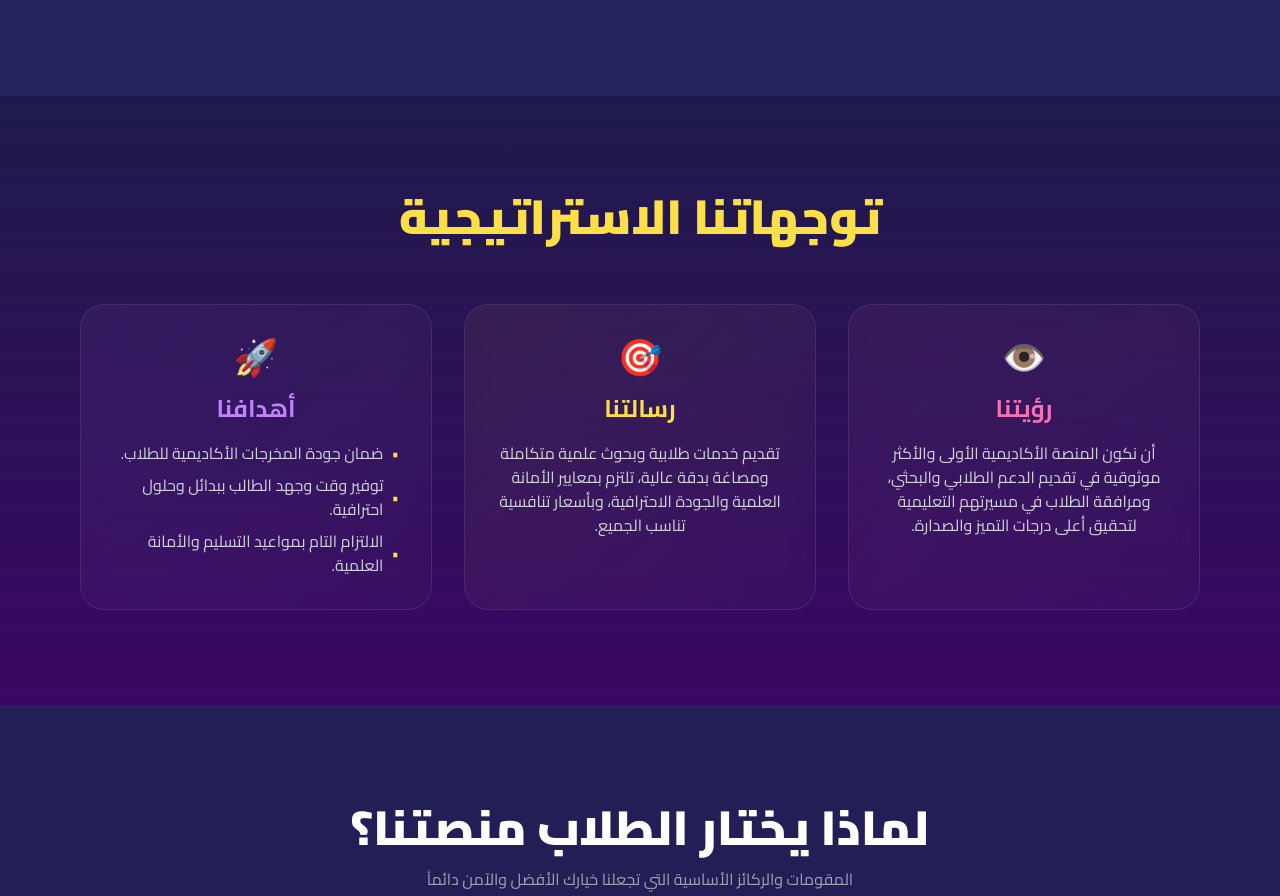
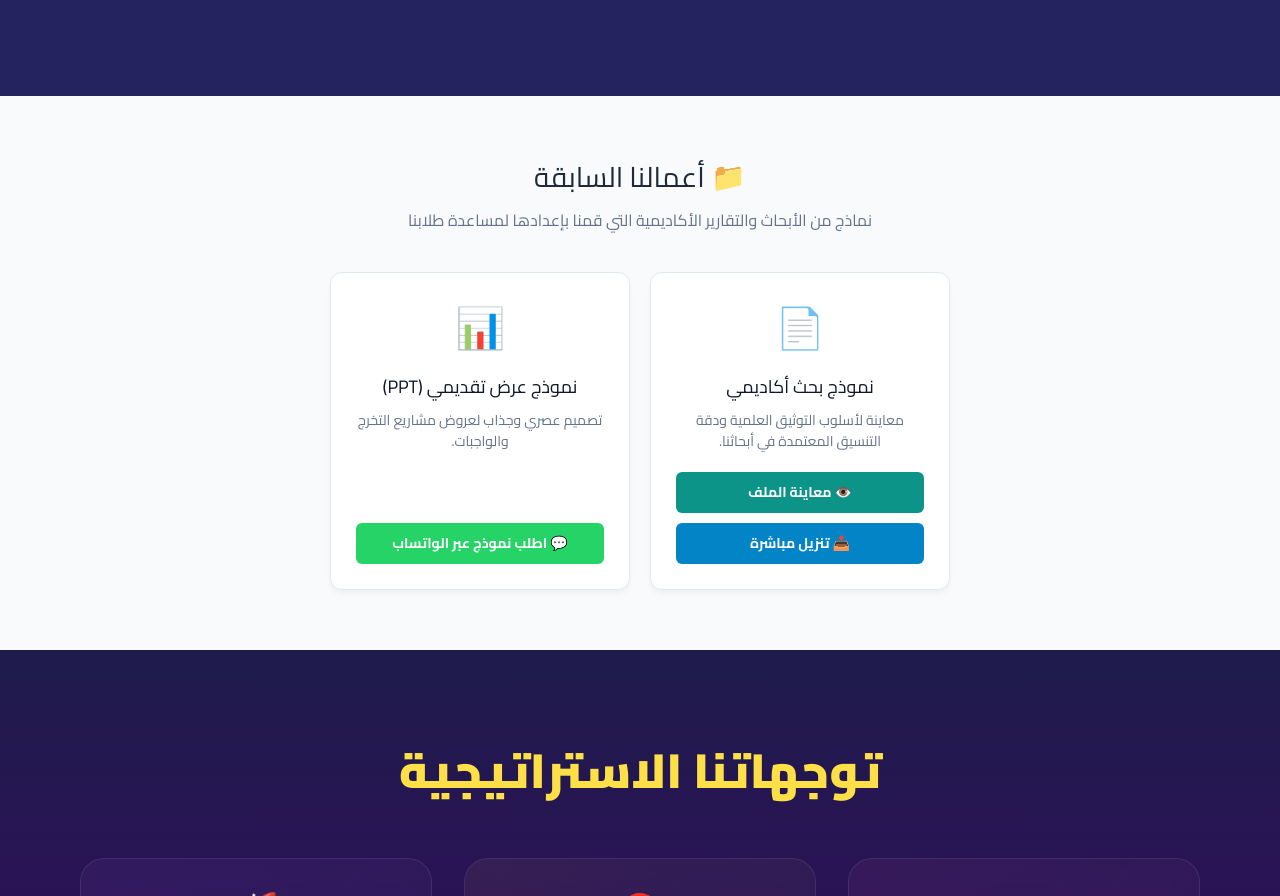
Before and after one commit to hadeelmubarak387-cmyk/my-services, a plain HTML site: page index.html in a window 1280 px wide. Shown: the part 2589-3485 px from the top of the page. Drawn offline with nearby package versions, Linux system fonts and the light colour scheme.

Commit message:
Update index.html

```diff
--- a/index.html
+++ b/index.html
@@ -314,6 +314,67 @@
             </div>
         </div>
     </section>
+<!-- ================= قسم أعمالنا السابقة ================= -->
+<section id="portfolio" style="padding: 60px 20px; background-color: #f8fafc; text-align: center;">
+    <div style="max-width: 1100px; margin: 0 auto;">
+
+        <!-- عنوان القسم -->
+        <div style="margin-bottom: 40px;">
+            <h3 style="font-size: 28px; color: #1e293b; margin-bottom: 10px;">📁 أعمالنا السابقة</h3>
+            <p style="color: #64748b; font-size: 16px;">نماذج من الأبحاث والتقارير الأكاديمية التي قمنا بإعدادها لمساعدة طلابنا</p>
+        </div>
+
+        <!-- شبكة عرض الأعمال -->
+        <div style="display: flex; flex-wrap: wrap; gap: 20px; justify-content: center;">
+
+            <!-- بطاقة عمل 1 (ملف PDF الخاص بك) -->
+            <div style="background: #ffffff; border: 1px solid #e2e8f0; border-radius: 12px; padding: 25px; width: 300px; box-shadow: 0 4px 6px -1px rgba(0, 0, 0, 0.05); display: flex; flex-direction: column; justify-content: space-between;">
+                <div>
+                    <div style="font-size: 40px; margin-bottom: 15px;">📄</div>
+                    <h4 style="font-size: 18px; color: #0f172a; margin-bottom: 10px;">نموذج بحث أكاديمي</h4>
+                    <p style="font-size: 14px; color: #64748b; margin-bottom: 20px; line-height: 1.5;">
+                        معاينة لأسلوب التوثيق العلمية ودقة التنسيق المعتمدة في أبحاثنا.
+                    </p>
+                </div>
+
+                <div style="display: flex; flex-direction: column; gap: 10px;">
+                    <!-- زر المعاينة -->
+                    <a href="https://drive.google.com/file/d/15oBo7DFLZOBxrJ-rwtktOd8q1_D82Kk6/view?usp=sharing"
+                       target="_blank"
+                       style="background-color: #0d9488; color: white; padding: 10px; text-decoration: none; border-radius: 6px; font-weight: bold; font-size: 14px;">
+                       👁️ معاينة الملف
+                    </a>
+
+                    <!-- زر التنزيل المباشر -->
+                    <a href="https://drive.google.com/uc?export=download&id=15oBo7DFLZOBxrJ-rwtktOd8q1_D82Kk6"
+                       style="background-color: #0284c7; color: white; padding: 10px; text-decoration: none; border-radius: 6px; font-weight: bold; font-size: 14px;">
+                       📥 تنزيل مباشرة
+                    </a>
+                </div>
+            </div>
+
+            <!-- بطاقة عمل 2 (مكان مخصص لعمل قادم) -->
+            <div style="background: #ffffff; border: 1px solid #e2e8f0; border-radius: 12px; padding: 25px; width: 300px; box-shadow: 0 4px 6px -1px rgba(0, 0, 0, 0.05); display: flex; flex-direction: column; justify-content: space-between;">
+                <div>
+                    <div style="font-size: 40px; margin-bottom: 15px;">📊</div>
+                    <h4 style="font-size: 18px; color: #0f172a; margin-bottom: 10px;">نموذج عرض تقديمي (PPT)</h4>
+                    <p style="font-size: 14px; color: #64748b; margin-bottom: 20px; line-height: 1.5;">
+                        تصميم عصري وجذاب لعروض مشاريع التخرج والواجبات.
+                    </p>
+                </div>
+
+                <div>
+                    <a href="https://wa.me/967776280186?text=مرحباً، أريد رؤية نماذج من العروض التقديمية"
+                       target="_blank"
+                       style="background-color: #25d366; color: white; padding: 10px; text-decoration: none; border-radius: 6px; font-weight: bold; font-size: 14px; display: block;">
+                       💬 اطلب نموذج عبر الواتساب
+                    </a>
+                </div>
+            </div>
+
+        </div>
+    </div>
+</section>
 
     <!-- ========================================== -->
     <!-- 3. قسم الرؤية، الرسالة والأهداف (Vision & Goals) -->
```
